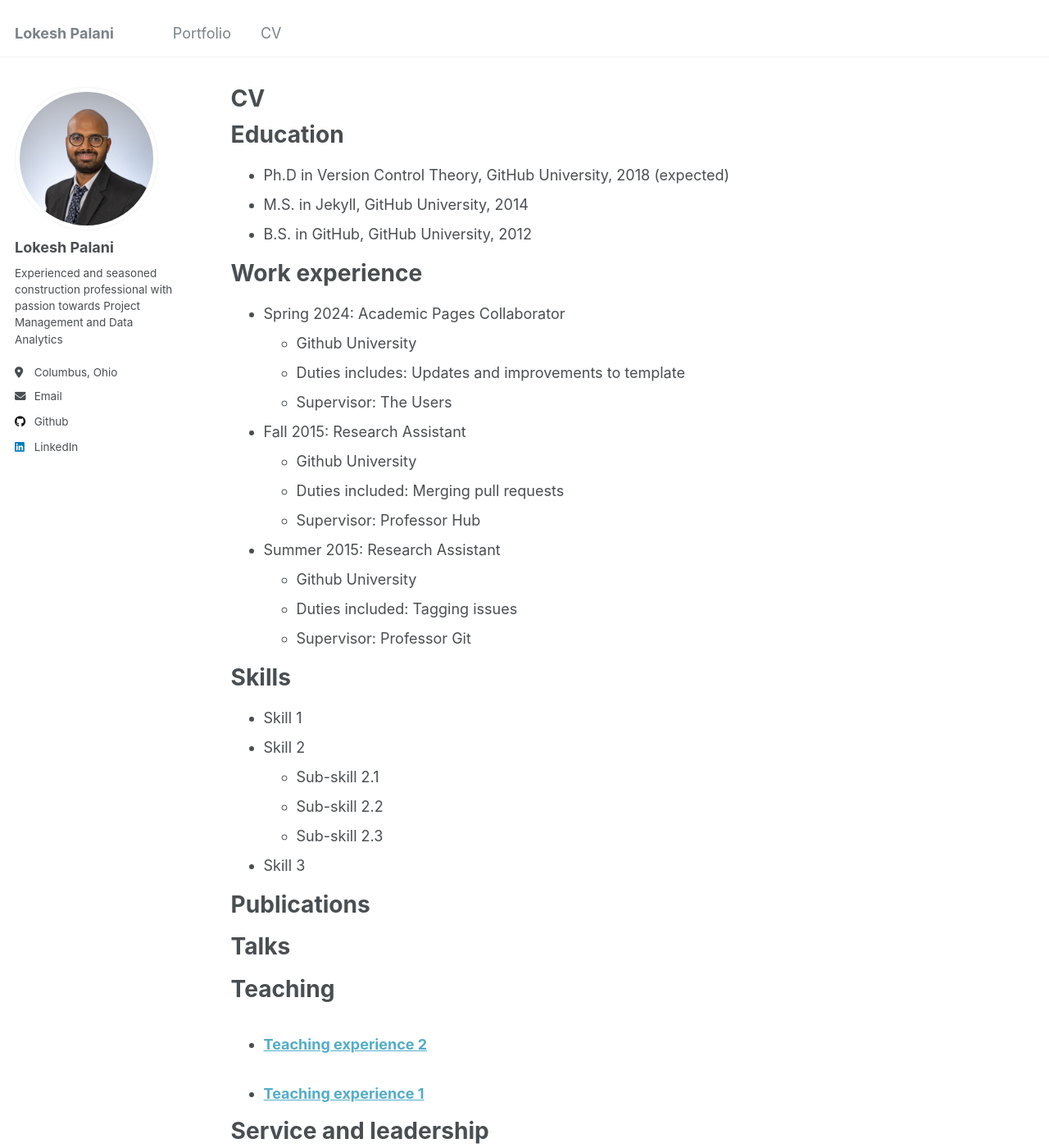
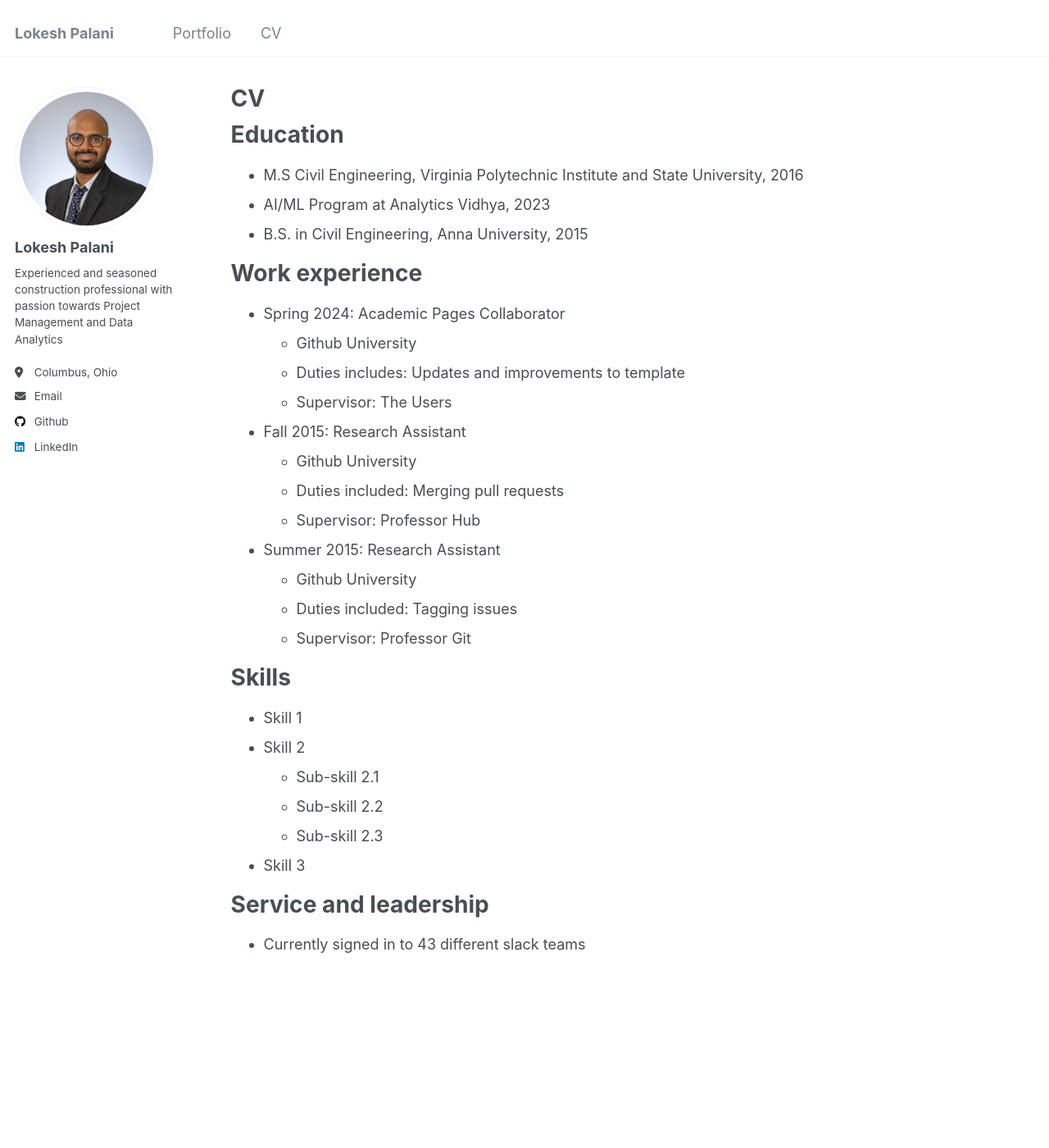
Before and after one commit to Coolinglass/coolinglass.github.io, a Jekyll site: the page built from _pages/cv.md, in a window 1280 px wide and 1400 px high. Shown: the whole window at 82% size. Built offline with Jekyll 4.4.1, drawn with Linux system fonts in a browser that asks for light colours.

Commit message:
Update cv.md

```diff
--- a/_pages/cv.md
+++ b/_pages/cv.md
@@ -11,9 +11,9 @@ redirect_from:
 
 Education
 ======
-* Ph.D in Version Control Theory, GitHub University, 2018 (expected)
-* M.S. in Jekyll, GitHub University, 2014
-* B.S. in GitHub, GitHub University, 2012
+* M.S Civil Engineering, Virginia Polytechnic Institute and State University, 2016
+* AI/ML Program at Analytics Vidhya, 2023
+* B.S. in Civil Engineering, Anna University, 2015
 
 Work experience
 ======
@@ -41,24 +41,6 @@ Skills
   * Sub-skill 2.3
 * Skill 3
 
-Publications
-======
-  <ul>{% for post in site.publications reversed %}
-    {% include archive-single-cv.html %}
-  {% endfor %}</ul>
-
-Talks
-======
-  <ul>{% for post in site.talks reversed %}
-    {% include archive-single-talk-cv.html  %}
-  {% endfor %}</ul>
-
-Teaching
-======
-  <ul>{% for post in site.teaching reversed %}
-    {% include archive-single-cv.html %}
-  {% endfor %}</ul>
-
 Service and leadership
 ======
 * Currently signed in to 43 different slack teams
```
